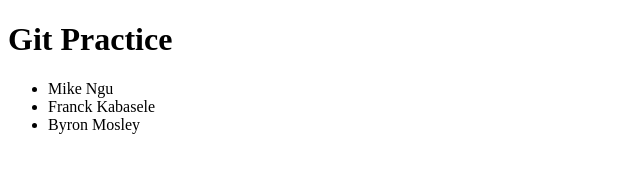
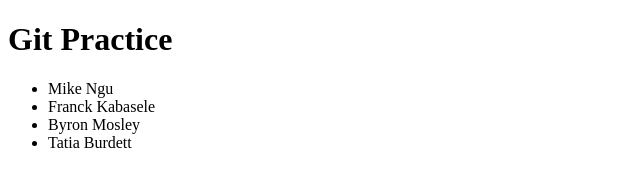
Before and after one commit to mikengu/git_student_exercise, a plain HTML site: page index.html in a window 1280 px wide. Shown: the whole page, without its empty margins (0-640 px from the left). Drawn offline with Linux system fonts and the light colour scheme.

Commit message:
added name

```diff
--- a/index.html
+++ b/index.html
@@ -12,6 +12,7 @@
       <li>Mike Ngu</li>
       <li>Franck Kabasele</li>
       <li>Byron Mosley</li>
+      <li>Tatia Burdett</li>
     </ul>
   </div>
 </body>
```
